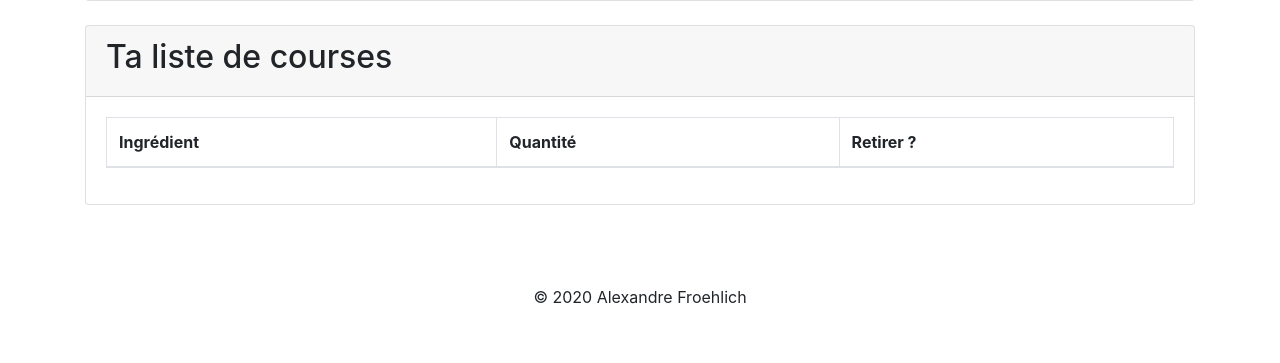
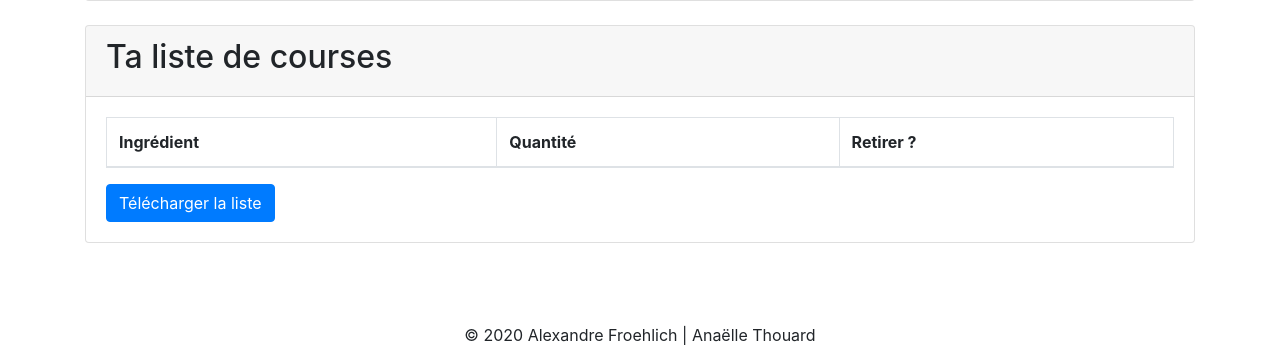
Before and after one commit to NightlySide/AChefInTheFridge, a Flask app: page /listecourse/ in a window 1280 px wide. Shown: the part 747-1110 px from the top of the page. Before the commit the page ends 1051 px from the top, so only its background shows below. Run offline with Flask 2, Linux system fonts and the light colour scheme; lists and menus that the app fills with data are empty; parts of the project's set-up code (start-up, migrations or seed data) failed here and were passed over; some libraries are stand-ins or nearby versions.

Commit message:
Essai de création de pdf

```diff
--- a/app/controller/listecourse.py
+++ b/app/controller/listecourse.py
@@ -1,4 +1,8 @@
-from flask import Blueprint, render_template, request
+import os
+
+import pdfkit
+
+from flask import Blueprint, render_template, request, send_file
 
 from app.sql_db import recettes
 from app.structure import Quantite
@@ -29,3 +33,9 @@ def index():
     ing_qte.sort(key=lambda x: x[0].nom)
 
     return render_template("listecourse/index.html", recettes=recettes, rec_sel=rec_sel, ing_list=ing_qte)
+
+
+@bp.route("/faire-pdf.html", methods=["GET"])
+def make_pdf():
+    pdfkit.from_url("https://a-chef-in-the-frige.herokuapp.com/index.html" "liste-courses.pdf")
+    return send_file("../liste-courses.pdf")
--- a/app/templates/base.html
+++ b/app/templates/base.html
@@ -59,7 +59,7 @@
 
     <div class="container" style="margin-top: 5em">
         <div class="row justify-content-sm-center">
-            <p>© 2020 Alexandre Froehlich</p>
+            <p>© 2020 Alexandre Froehlich | Anaëlle Thouard</p>
         </div>
     </div>
 
--- a/app/templates/listecourse/index.html
+++ b/app/templates/listecourse/index.html
@@ -66,6 +66,7 @@
                     {% endfor %}
                 </tbody>
             </table>
+            <a class="btn btn-primary" href="/listecourse/faire-pdf.html">Télécharger la liste</a>
         </div>
     </div>
 {% endblock %}
```
Also changed, not shown: 3 other files.
